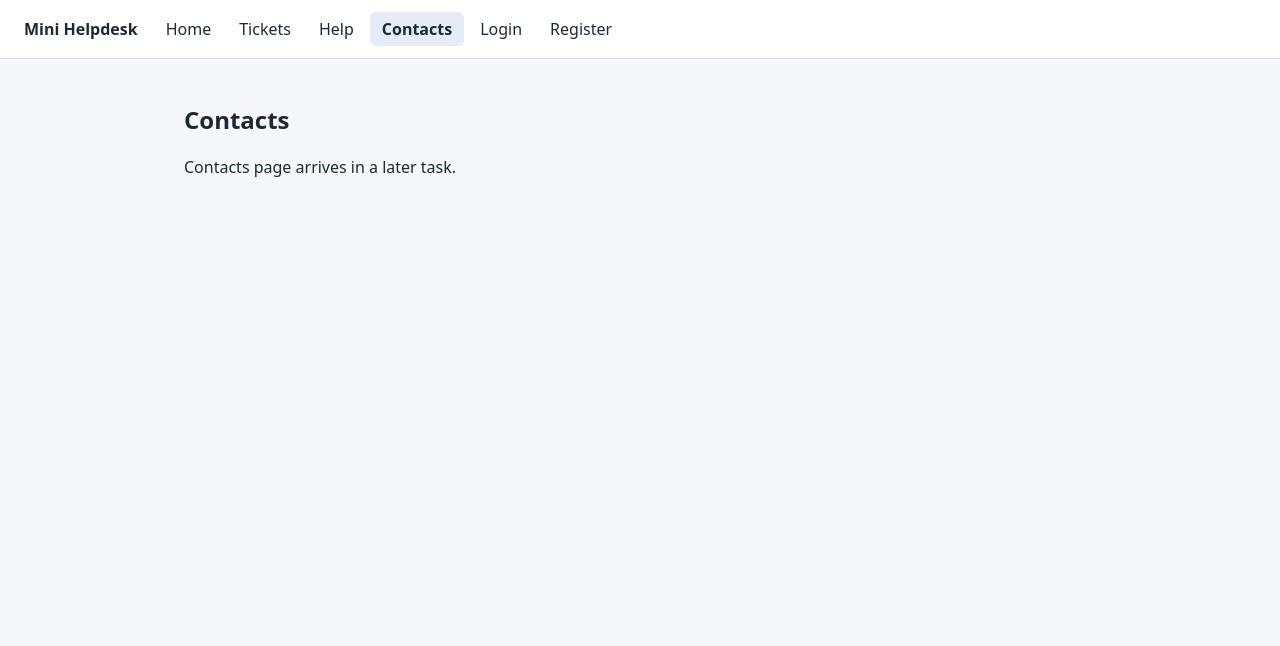
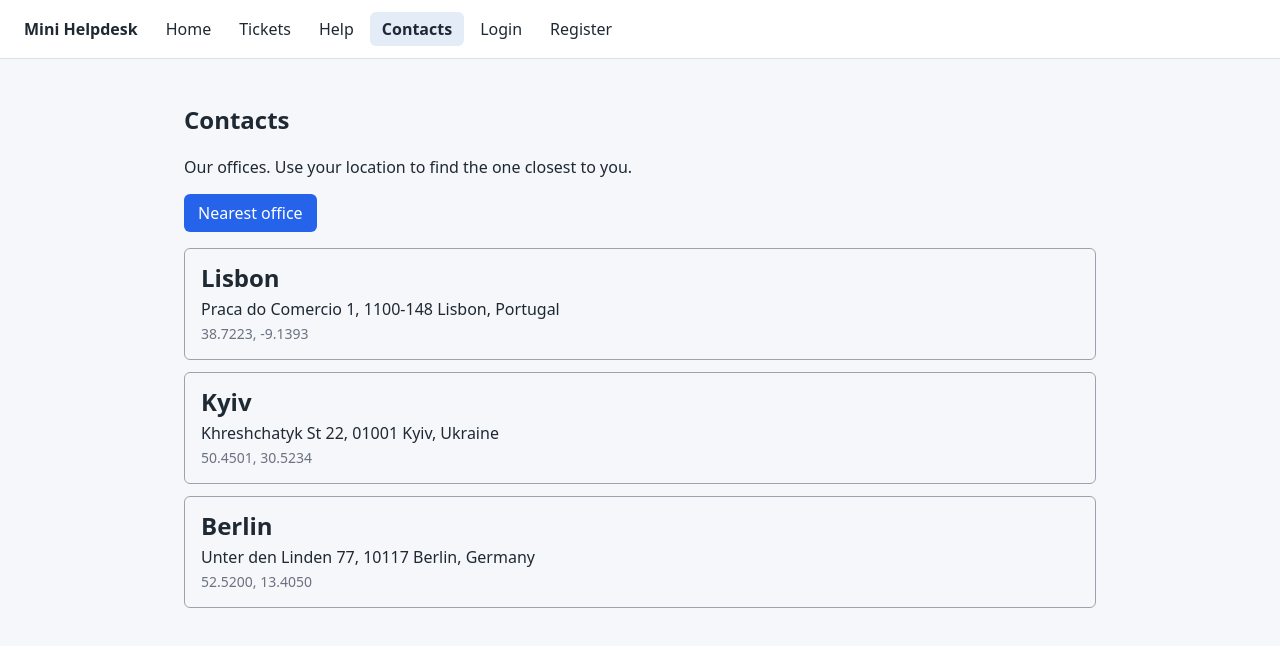
Before and after one commit to ComeOnRoach/mini-helpdesk, a React (Vite) app in the folder apps/web/: page /contacts in a window 1280 px wide. Shown: the top 646 px of the page. Built offline with nearby package versions, Linux system fonts and the light colour scheme.

Commit message:
feat(T6.3): geolocation nearest office
Co-Authored-By: Claude Sonnet 5.5 <noreply@anthropic.com>

```diff
--- a/apps/web/src/pages/contacts-page.tsx
+++ b/apps/web/src/pages/contacts-page.tsx
@@ -1,8 +1,114 @@
+import { useEffect, useRef, useState } from 'react';
+import { ErrorState, LoadingState } from '../components/state-views';
+import { findNearestOffice, type NearestOffice } from './contacts/geo';
+import { OFFICES } from './contacts/offices';
+
+type ErrorKind = 'denied' | 'unavailable' | 'timeout' | 'unsupported';
+
+type Status =
+  | { kind: 'idle' }
+  | { kind: 'loading' }
+  | { kind: 'success'; result: NearestOffice }
+  | { kind: 'error'; error: ErrorKind };
+
+const ERROR_MESSAGES: Record<ErrorKind, string> = {
+  denied: 'Location access was denied. Allow it in your browser settings and try again.',
+  unavailable: 'Your location is unavailable. Check your device settings and try again.',
+  timeout: 'Locating took too long. Please try again.',
+  unsupported: 'Geolocation is not supported by this browser.',
+};
+
+function errorKindFromCode(code: number): ErrorKind {
+  if (code === 1) return 'denied';
+  if (code === 3) return 'timeout';
+  return 'unavailable';
+}
+
 export function ContactsPage() {
+  const [status, setStatus] = useState<Status>({ kind: 'idle' });
+  const mounted = useRef(true);
+
+  useEffect(() => {
+    mounted.current = true;
+    return () => {
+      mounted.current = false;
+    };
+  }, []);
+
+  function locate() {
+    if (!('geolocation' in navigator)) {
+      setStatus({ kind: 'error', error: 'unsupported' });
+      return;
+    }
+    setStatus({ kind: 'loading' });
+    navigator.geolocation.getCurrentPosition(
+      (position) => {
+        if (!mounted.current) return;
+        const result = findNearestOffice(
+          { lat: position.coords.latitude, lng: position.coords.longitude },
+          OFFICES,
+        );
+        setStatus({ kind: 'success', result });
+      },
+      (err) => {
+        if (!mounted.current) return;
+        setStatus({ kind: 'error', error: errorKindFromCode(err.code) });
+      },
+      { timeout: 10000, maximumAge: 0, enableHighAccuracy: false },
+    );
+  }
+
+  const nearestId = status.kind === 'success' ? status.result.office.id : null;
+
   return (
     <section>
       <h1 data-testid="contacts-title">Contacts</h1>
-      <p>Contacts page arrives in a later task.</p>
+      <p>Our offices. Use your location to find the one closest to you.</p>
+      <p>
+        <button
+          type="button"
+          onClick={locate}
+          disabled={status.kind === 'loading'}
+          data-testid="contacts-locate"
+        >
+          Nearest office
+        </button>
+      </p>
+      {status.kind === 'loading' && <LoadingState prefix="contacts" />}
+      {status.kind === 'error' && (
+        <div data-error-kind={status.error}>
+          <ErrorState
+            prefix="contacts"
+            message={ERROR_MESSAGES[status.error]}
+            onRetry={status.error === 'unsupported' ? undefined : locate}
+          />
+        </div>
+      )}
+      {status.kind === 'success' && (
+        <p className="state" role="status" data-testid="contacts-result">
+          Nearest office:{' '}
+          <strong data-testid="contacts-result-office">{status.result.office.name}</strong>,{' '}
+          <span data-testid="contacts-result-distance">{status.result.distanceKm.toFixed(1)}</span>{' '}
+          km
+        </p>
+      )}
+      <ul className="office-list">
+        {OFFICES.map((office) => (
+          <li
+            key={office.id}
+            className="office"
+            data-testid="contacts-office"
+            data-office-id={office.id}
+            data-nearest={office.id === nearestId ? 'true' : 'false'}
+          >
+            <h2>{office.name}</h2>
+            <p>{office.address}</p>
+            <p className="office-coords">
+              {office.lat.toFixed(4)}, {office.lng.toFixed(4)}
+            </p>
+          </li>
+        ))}
+      </ul>
     </section>
   );
 }
--- /dev/null
+++ b/apps/web/src/pages/contacts/geo.ts
@@ -0,0 +1,36 @@
+import type { Office } from './offices';
+
+export interface Coordinates {
+  lat: number;
+  lng: number;
+}
+
+export interface NearestOffice {
+  office: Office;
+  distanceKm: number;
+}
+
+const EARTH_RADIUS_KM = 6371;
+
+const toRad = (deg: number) => (deg * Math.PI) / 180;
+
+// Great-circle distance in km (Haversine formula).
+export function haversineKm(a: Coordinates, b: Coordinates): number {
+  const dLat = toRad(b.lat - a.lat);
+  const dLng = toRad(b.lng - a.lng);
+  const h =
+    Math.sin(dLat / 2) ** 2 +
+    Math.cos(toRad(a.lat)) * Math.cos(toRad(b.lat)) * Math.sin(dLng / 2) ** 2;
+  return 2 * EARTH_RADIUS_KM * Math.asin(Math.min(1, Math.sqrt(h)));
+}
+
+// Ties resolve to the first office in list order, so the result is deterministic.
+export function findNearestOffice(from: Coordinates, offices: readonly Office[]): NearestOffice {
+  let best: NearestOffice | null = null;
+  for (const office of offices) {
+    const distanceKm = haversineKm(from, office);
+    if (best === null || distanceKm < best.distanceKm) best = { office, distanceKm };
+  }
+  if (best === null) throw new Error('No offices configured');
+  return { office: best.office, distanceKm: Math.round(best.distanceKm * 10) / 10 };
+}
--- /dev/null
+++ b/apps/web/src/pages/contacts/offices.ts
@@ -0,0 +1,32 @@
+export interface Office {
+  id: string;
+  name: string;
+  address: string;
+  lat: number;
+  lng: number;
+}
+
+// Static, deterministic office list (city-centre coordinates).
+export const OFFICES: readonly Office[] = [
+  {
+    id: 'lisbon',
+    name: 'Lisbon',
+    address: 'Praca do Comercio 1, 1100-148 Lisbon, Portugal',
+    lat: 38.7223,
+    lng: -9.1393,
+  },
+  {
+    id: 'kyiv',
+    name: 'Kyiv',
+    address: 'Khreshchatyk St 22, 01001 Kyiv, Ukraine',
+    lat: 50.4501,
+    lng: 30.5234,
+  },
+  {
+    id: 'berlin',
+    name: 'Berlin',
+    address: 'Unter den Linden 77, 10117 Berlin, Germany',
+    lat: 52.52,
+    lng: 13.405,
+  },
+];
--- a/apps/web/src/styles.css
+++ b/apps/web/src/styles.css
@@ -495,3 +495,33 @@ button.danger {
 .share-copied {
   color: #166534;
 }
+
+.office-list {
+  list-style: none;
+  margin: 16px 0 0;
+  padding: 0;
+  display: grid;
+  gap: 12px;
+}
+
+.office {
+  padding: 12px 16px;
+  border: 1px solid #9ca3af;
+  border-radius: 6px;
+}
+
+.office h2,
+.office p {
+  margin: 0 0 4px;
+}
+
+.office-coords {
+  color: #6b7280;
+  font-size: 0.875rem;
+}
+
+.office[data-nearest='true'] {
+  border-color: #166534;
+  border-width: 2px;
+  background: #f0fdf4;
+}
```
Also changed, not shown: 3 other files (tests, documents, lock files or other folders).
